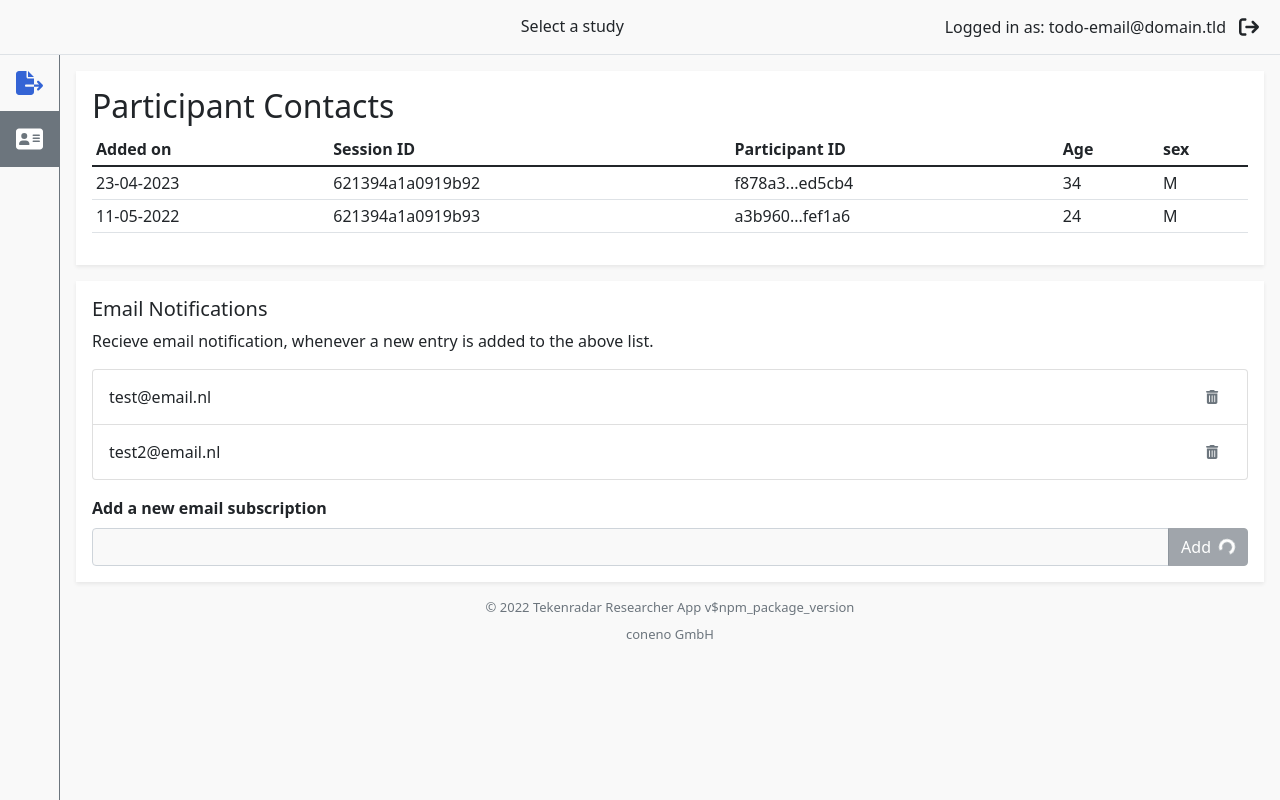
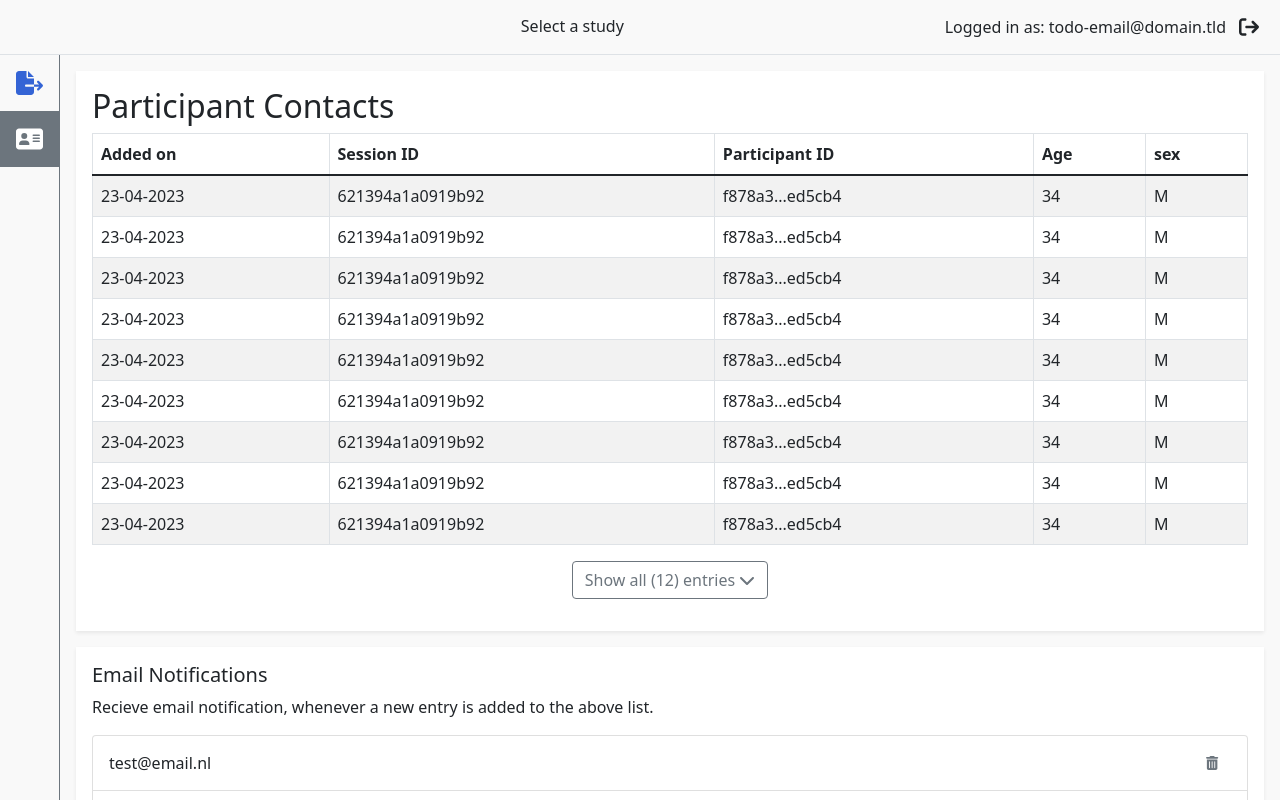
Before and after one commit to tekenradar/researcher-ui, a React (Create React App) app: page /studies/1/contacts in a window 1280 px wide. Built offline with nearby package versions, Linux system fonts and the light colour scheme.

Commit message:
fine tune table style with new layout

```diff
--- a/src/components/study/contacts/ContactTable.tsx
+++ b/src/components/study/contacts/ContactTable.tsx
@@ -65,7 +65,11 @@ const ContactTable: React.FC<ContactTableProps> = (props) => {
   return (
     <React.Fragment>
       <Table
-        responsive hover size="sm" >
+        bordered
+        striped
+        responsive
+        hover
+      >
         <thead>
           <tr>{tableColumnName()}</tr>
         </thead>
--- a/src/pages/study/Contacts.tsx
+++ b/src/pages/study/Contacts.tsx
@@ -22,6 +22,96 @@ export interface ParticipantSessionData {
 
 
 const dummyParticipantRecords: ParticipantSessionData[] = [
+  {
+    addedAt: 1682238238,
+    sessionID: '621394a1a0919b92',
+    participantID: 'f878a37068309bb9c8746390d9a30216981dbf1bace1923999ff18cfa1ed5cb4',
+    general: {
+      Age: 34,
+      sex: "M",
+    },
+  },
+  {
+    addedAt: 1682238238,
+    sessionID: '621394a1a0919b92',
+    participantID: 'f878a37068309bb9c8746390d9a30216981dbf1bace1923999ff18cfa1ed5cb4',
+    general: {
+      Age: 34,
+      sex: "M",
+    },
+  },
+  {
+    addedAt: 1682238238,
+    sessionID: '621394a1a0919b92',
+    participantID: 'f878a37068309bb9c8746390d9a30216981dbf1bace1923999ff18cfa1ed5cb4',
+    general: {
+      Age: 34,
+      sex: "M",
+    },
+  },
+  {
+    addedAt: 1682238238,
+    sessionID: '621394a1a0919b92',
+    participantID: 'f878a37068309bb9c8746390d9a30216981dbf1bace1923999ff18cfa1ed5cb4',
+    general: {
+      Age: 34,
+      sex: "M",
+    },
+  },
+  {
+    addedAt: 1682238238,
+    sessionID: '621394a1a0919b92',
+    participantID: 'f878a37068309bb9c8746390d9a30216981dbf1bace1923999ff18cfa1ed5cb4',
+    general: {
+      Age: 34,
+      sex: "M",
+    },
+  },
+  {
+    addedAt: 1682238238,
+    sessionID: '621394a1a0919b92',
+    participantID: 'f878a37068309bb9c8746390d9a30216981dbf1bace1923999ff18cfa1ed5cb4',
+    general: {
+      Age: 34,
+      sex: "M",
+    },
+  },
+  {
+    addedAt: 1682238238,
+    sessionID: '621394a1a0919b92',
+    participantID: 'f878a37068309bb9c8746390d9a30216981dbf1bace1923999ff18cfa1ed5cb4',
+    general: {
+      Age: 34,
+      sex: "M",
+    },
+  },
+  {
+    addedAt: 1682238238,
+    sessionID: '621394a1a0919b92',
+    participantID: 'f878a37068309bb9c8746390d9a30216981dbf1bace1923999ff18cfa1ed5cb4',
+    general: {
+      Age: 34,
+      sex: "M",
+    },
+  },
+  {
+    addedAt: 1682238238,
+    sessionID: '621394a1a0919b92',
+    participantID: 'f878a37068309bb9c8746390d9a30216981dbf1bace1923999ff18cfa1ed5cb4',
+    general: {
+      Age: 34,
+      sex: "M",
+    },
+  },
+  {
+    addedAt: 1682238238,
+    sessionID: '621394a1a0919b92',
+    participantID: 'f878a37068309bb9c8746390d9a30216981dbf1bace1923999ff18cfa1ed5cb4',
+    general: {
+      Age: 34,
+      sex: "M",
+    },
+  },
   {
     addedAt: 1682238238,
     sessionID: '621394a1a0919b92',
```
